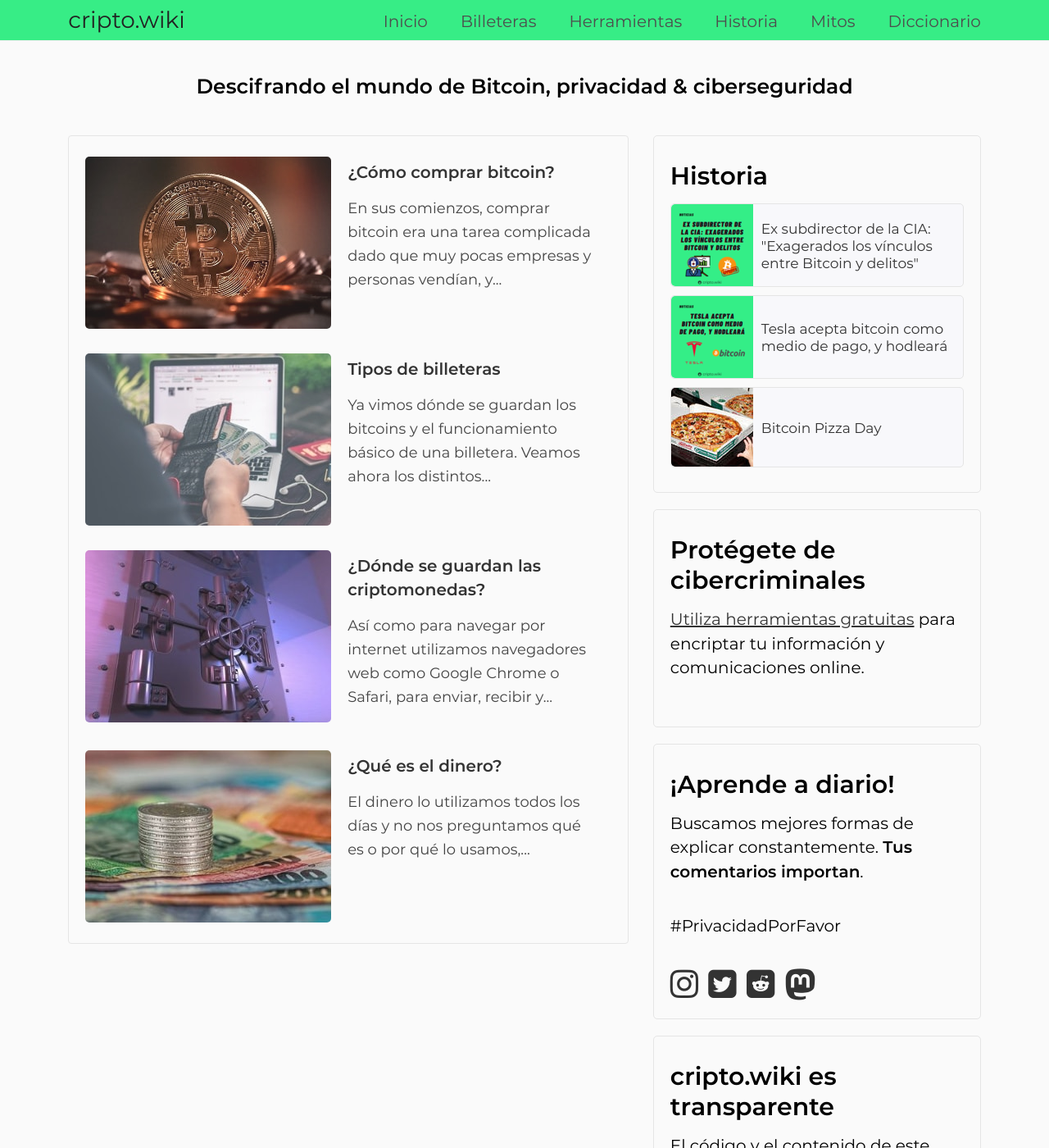
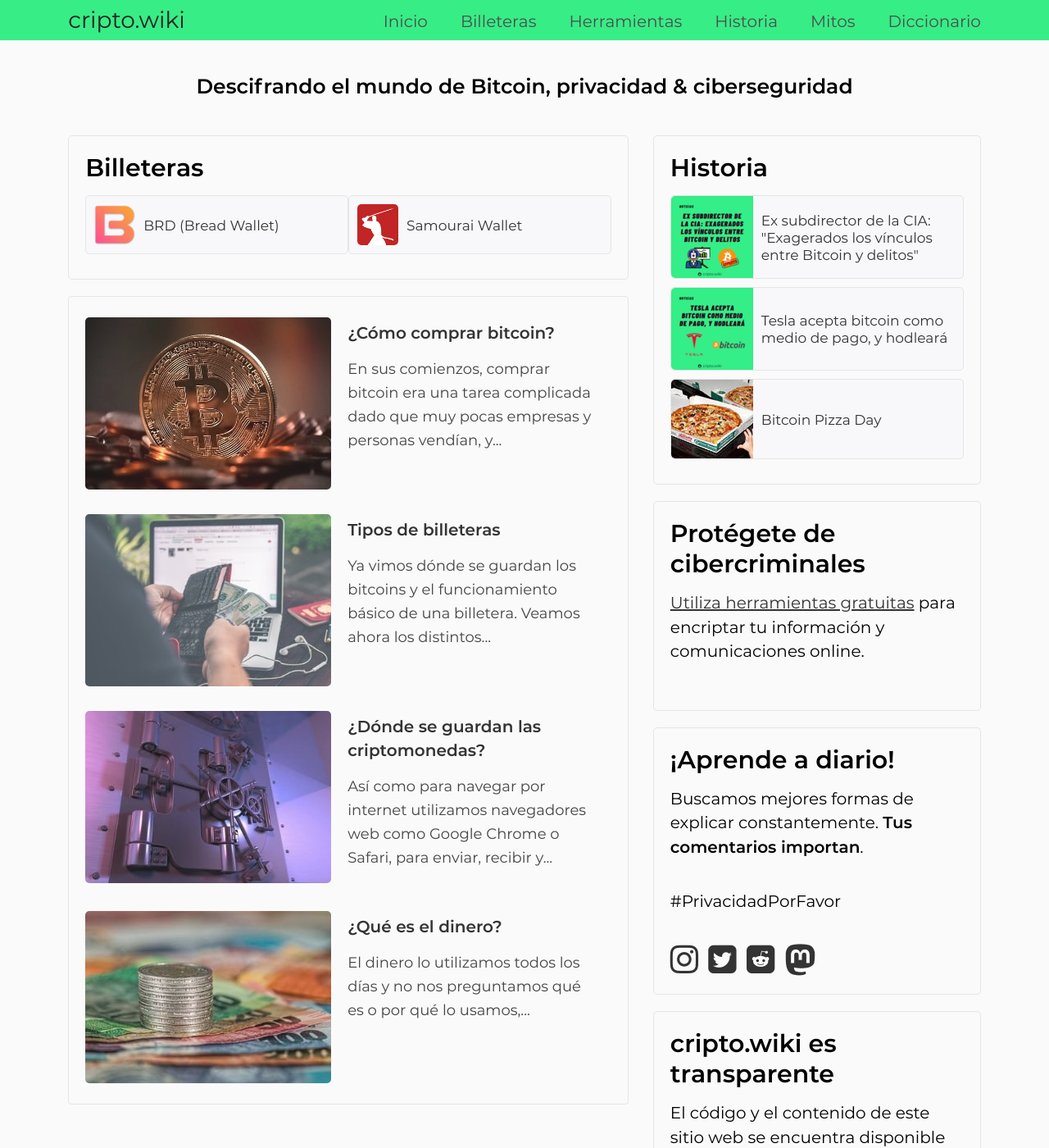
Before and after one commit to criptowiki/criptowiki, a Jekyll site: the page built from index.html, in a window 1280 px wide and 1400 px high. Shown: the whole window at 82% size. Built offline with Jekyll 4.4.1, drawn with Linux system fonts in a browser that asks for light colours; some web fonts are replaced.

Commit message:
Display wallets on homepage

```diff
--- a/_sass/_layout.sass
+++ b/_sass/_layout.sass
@@ -33,7 +33,7 @@
     width: 100%
 
 .subtitle
-    margin-top: 10px
+    margin-top: 0
     margin-bottom: 15px
     font-size: 1.5em
 
--- a/assets/css/index.sass
+++ b/assets/css/index.sass
@@ -14,10 +14,46 @@
 #motto:first-letter
     text-transform: uppercase
 
-.articles-list
+#column-left-flex
     display: flex
     flex-direction: column
     float: left
+
+#welcome
+    float: left
+
+#wallets
+    float: left
+    display: flex
+    flex-wrap: wrap
+    flex-direction: row
+    width: 100%
+
+#wallets a
+    display: flex
+    flex: 1 0 50%
+    padding: 10px
+    margin-bottom: 10px
+    font-size: 0.9em
+    text-decoration: none
+    background-color: #F8F8FB
+    border: 1px solid #E5E5E5
+    border-radius: 5px
+    -moz-border-radius: 5px
+    -webkit-border-radius: 5px
+
+#wallets a > div
+    padding: 10px
+    margin-top: auto
+    margin-bottom: auto
+    font-size: 0.95em
+
+#wallets a:hover
+    background-color: #F3F3F8
+    color: #111
+    border: 1px solid #888
+
+.articles-list
     padding: 10px 0px
     width: 100%
     border: 1px solid #E5E5E5
@@ -125,6 +161,9 @@
     #motto
         padding: 20px 0 25px
 
+    #wallets a
+        flex: 1 0 100%
+
     .article-txt
         padding: 15px 5px 5px 5px
 
--- a/index.html
+++ b/index.html
@@ -6,6 +6,20 @@
 
 <h1 id="motto">{{ site.description }}</h1>
 <div id="column-left">
+	<div id="column-left-flex">
+		<div id="welcome" class="section border">
+			<h2 class="subtitle">Billeteras</h2>
+			<div id="wallets">
+				{% assign wallets = site.wallets | sort: 'position' %}
+				{% for wallet in wallets %}
+					<a href="{{ wallet.permalink }}">
+						<img src="{{ site.baseurl }}/assets/img/{{ wallet.image }}" width="50" />
+						<div><span>{{ wallet.title }}</span></div>
+					</a>
+				{% endfor %}
+			</div>
+		</div>
+
 		<div class="articles-list">
 			{% assign articles = site.articles | sort: 'position' %}
 			{% for article in articles reversed %}
@@ -21,7 +35,8 @@
 				</a>
 
 			{% endfor %}
-	</div>
+		</div> <!-- .articles-list -->
+	</div> <!-- #column-left-flex -->
 </div>
 <div id="column-right">
 	<div class="section border">
```
Lines whose indentation alone changed are shown as unchanged.
